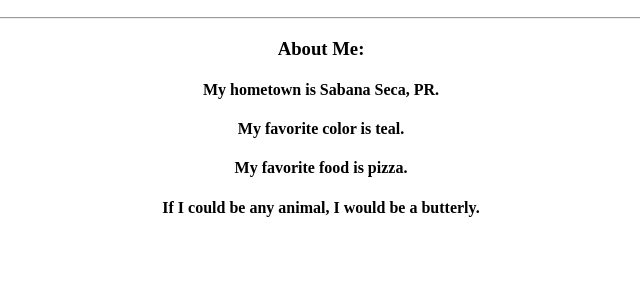
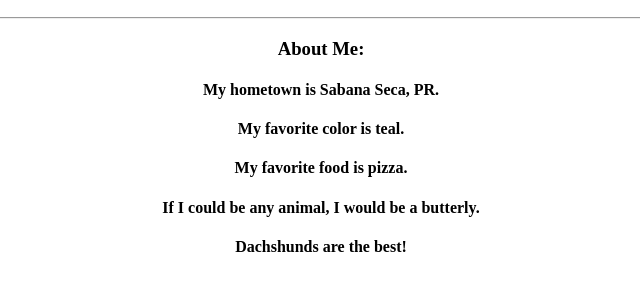
Before and after one commit to mjherr/my-first-repo, a plain HTML site: page index.html in a window 1280 px wide. Shown: the part 110-400 px from the top of the page, without its empty margins (319-959 px from the left). Drawn offline with Linux system fonts and the light colour scheme.

Commit message:
add new placeholder

```diff
--- a/index.html
+++ b/index.html
@@ -15,6 +15,7 @@
                     <h4>My favorite color is teal.</h4>
                     <h4>My favorite food is pizza.</h4>
                     <h4>If I could be any animal, I would be a butterly.</h4>
+                    <h4>Dachshunds are the best!</h4>
             </div>
           </body>
         </html>
```
